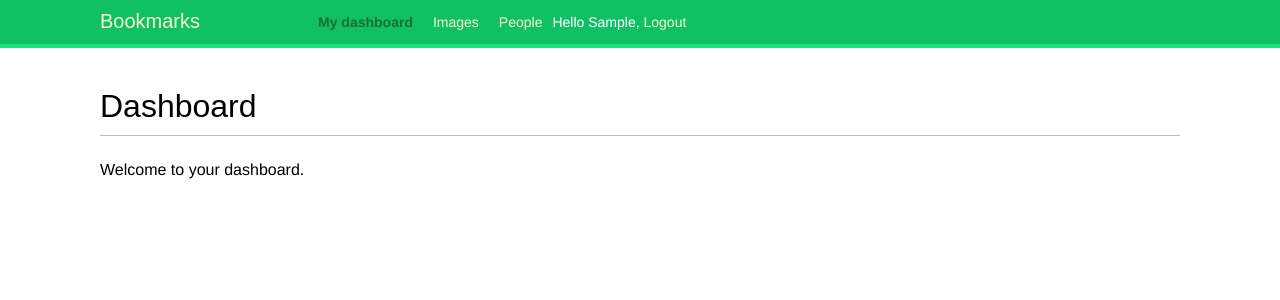
After one commit to Ismoilkhan22/bookmarks, a Django app: page / in a window 1280 px wide. The commit adds this page. Shown: the top 300 px of the page. Run offline with Django 5.2, Linux system fonts and the light colour scheme; the visitor is signed in with stand-in values (Sample User, id 1); some web fonts are replaced.

Commit message:
Login and logout views

```diff
--- a/account/urls.py
+++ b/account/urls.py
@@ -1,8 +1,13 @@
 from django.urls import path
+from django.contrib.auth import views as auth_views
 from . import views
 
 urlpatterns = [
 
-    path('login/', views.user_login, name='login'),
+    # path('login/', views.user_login, name='login'),
+    path('login/', auth_views.LoginView.as_view(), name='login'),
+    path('logout/', auth_views.LogoutView.as_view(), name='logout'),
+    path('', views.dashboard, name='dashboard'),
+
 
 ]
--- a/account/views.py
+++ b/account/views.py
@@ -1,6 +1,7 @@
 from django.http import HttpResponse
 from django.shortcuts import render
 from django.contrib.auth import authenticate, login
+from django.contrib.auth.decorators import login_required
 from .forms import LoginForm
 
 
@@ -21,3 +22,8 @@ def user_login(request):
     else:
         form = LoginForm()
     return render(request, 'account/login.html', {'form': form})
+
+
+@login_required
+def dashboard(request):
+    return render(request, 'account/dashboard.html', {'section': 'dashboard'})
--- /dev/null
+++ b/templates/account/dashboard.html
@@ -0,0 +1,6 @@
+{% extends "base.html" %}
+{% block title %}Dashboard{% endblock %}
+{% block content %}
+<h1>Dashboard</h1>
+<p>Welcome to your dashboard.</p>
+{% endblock %}
--- a/templates/base.html
+++ b/templates/base.html
@@ -8,6 +8,27 @@
 <body>
 <div id="header">
 <span class="logo">Bookmarks</span>
+    {% if request.user.is_authenticated %}
+    <ul class="menu">
+        <li {% if section == "dashboard" %} class="selected"{% endif %}>
+        <a href="{% url 'dashboard' %}"> My dashboard </a>
+        </li>
+        <li {% if section == "images" %} class="selected"{% endif %}>
+        <a href="#">Images</a>
+        </li>
+        <li {% if section == "people" %}class="selected"{% endif %}>
+        <a href="#">People</a>
+        </li>
+        </u>
+    {%  endif %}
+        <span class="user">
+{% if request.user.is_authenticated %}
+Hello {{ request.user.first_name|default:request.user.username }},
+<a href="{% url 'logout' %}">Logout</a>
+{% else %}
+<a href="{% url 'login' %}">Log-in</a>
+{% endif %}
+</span>
 </div>
 
 <div id="content">
```
Also changed, not shown: config/settings.py (+7 -1 lines), templates/registration/logged_out.html (added, +9 -0 lines), templates/registration/login.html (added, +23 -0 lines).
